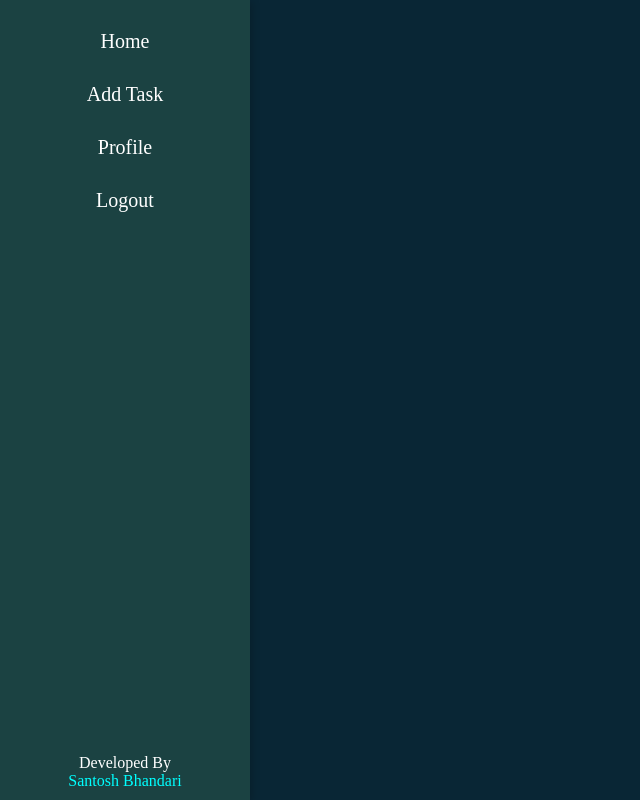
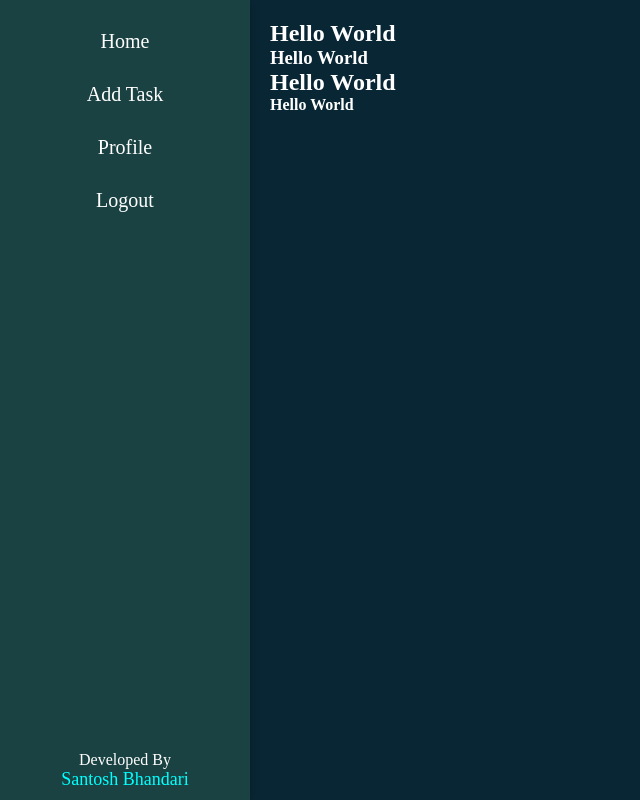
Before and after one commit to santoshvandari/TaskManager, a Django app: page / in a window 1280 px wide. Shown: the whole page, without its empty margins (0-640 px from the left). Run offline with Django 5.2, Linux system fonts and the light colour scheme; the visitor is signed in with stand-in values (Sample User, id 1).

Commit message:
Almost the Design is Completed

```diff
--- a/Templates/ToDo/index.html
+++ b/Templates/ToDo/index.html
@@ -17,12 +17,18 @@
                     <li><a href="#">Logout</a></li>
                 </ul>
                 <div class="info">
-                    <p>Developed By <br/><a href="bhandari-santosh.com.np">Santosh Bhandari</a></p>
+                    <p>Developed By <br/><a href="bhandari-santosh.com.np" target="_blank">Santosh Bhandari</a></p>
                 </div>
             </div>
         </section>
         <section id="main">
-            <p>Hello World</p>
+            <div class="main">
+
+                <h1>Hello World</h1>
+                <h3>Hello World</h3>
+                <h2>Hello World</h2>
+                <h4>Hello World</h4>
+            </div>
         </section>
     </main>
 </body>
--- a/static/ToDo/style.css
+++ b/static/ToDo/style.css
@@ -53,4 +53,16 @@ div.info p{
 div.info p a{
     text-decoration: none;
     color: #00ffff;
+    font-size: 18px;
 }
+section#main{
+    position: absolute;
+    top: 0;
+    left: 250px;
+    bottom: 0;
+    right: 0;
+    transition: all 0.3s ease;
+    padding: 20px;
+    overflow: auto;
+    color: #fff;
+}
```
